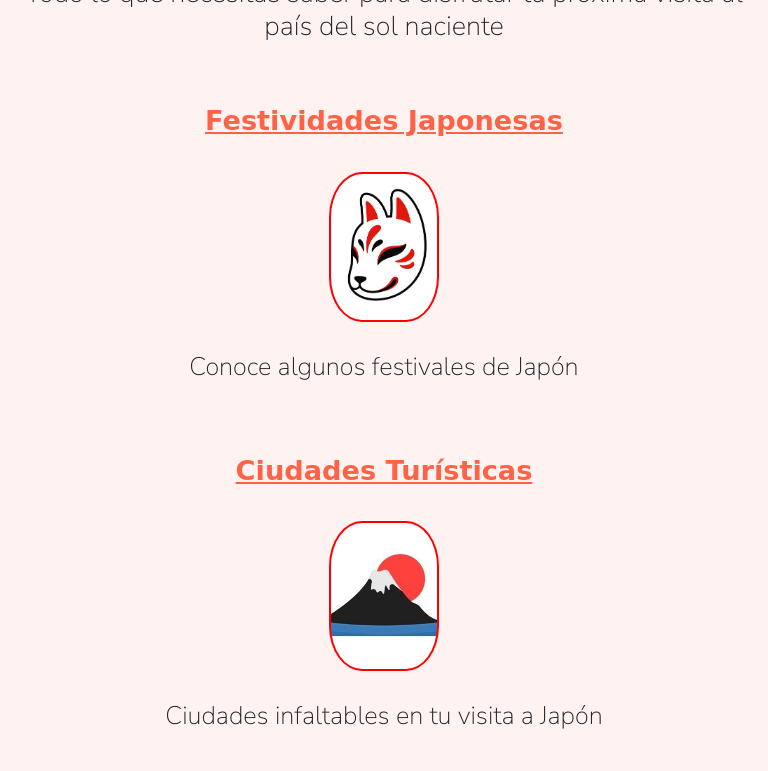
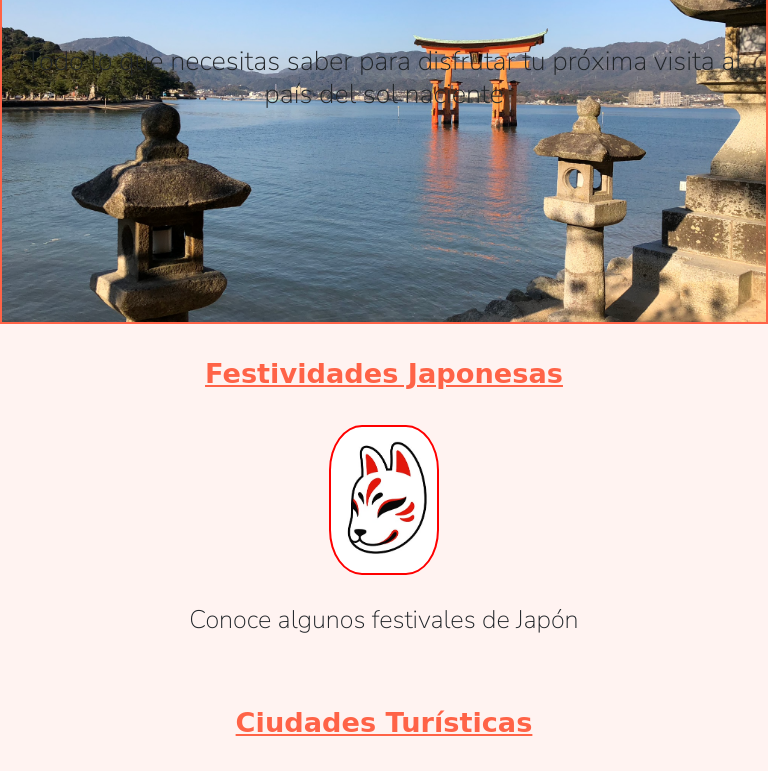
Before and after one commit to WalterJRomero/La_puerta_de_Japon, a website: page index.html in a window 768 px wide. Shown: the part 160-931 px from the top of the page. Drawn offline with nearby package versions, Linux system fonts and the light colour scheme; a web font is replaced by a local one.

Commit message:
se agrega fondo fixed y fondo en mobile

```diff
--- a/scss/estilos.scss
+++ b/scss/estilos.scss
@@ -783,13 +783,32 @@ section {
 //------------------------------agregados recientemente-------------------------
 @media only screen and  (max-width: 415px){
     .fondoHeader{
-        height: 40vh;
+        height: 15vh;
     }
 
 .bloque-main__encabezado {
     margin-top: 0vh;
 }
 
+// .bloque-main__titulo--grande {
+
+//     margin-top: -35vh;
+// }
+
+}
+
+@media only screen and (min-width: 416px) and (max-width: 966px) {
+    .fondoHeader{
+        height:53vh;
+        background-attachment: fixed;
+    }
+    .bloque-main__encabezado {
+        margin-top: -50vh;
+    }
+
+    .bloque-main__descripcion {
+        margin-top: 7vh;
+}
 }
 
 @media only screen and  (min-width: 967px){
```
Also changed, not shown: index.html (+0 -6 lines), css/style.css.
